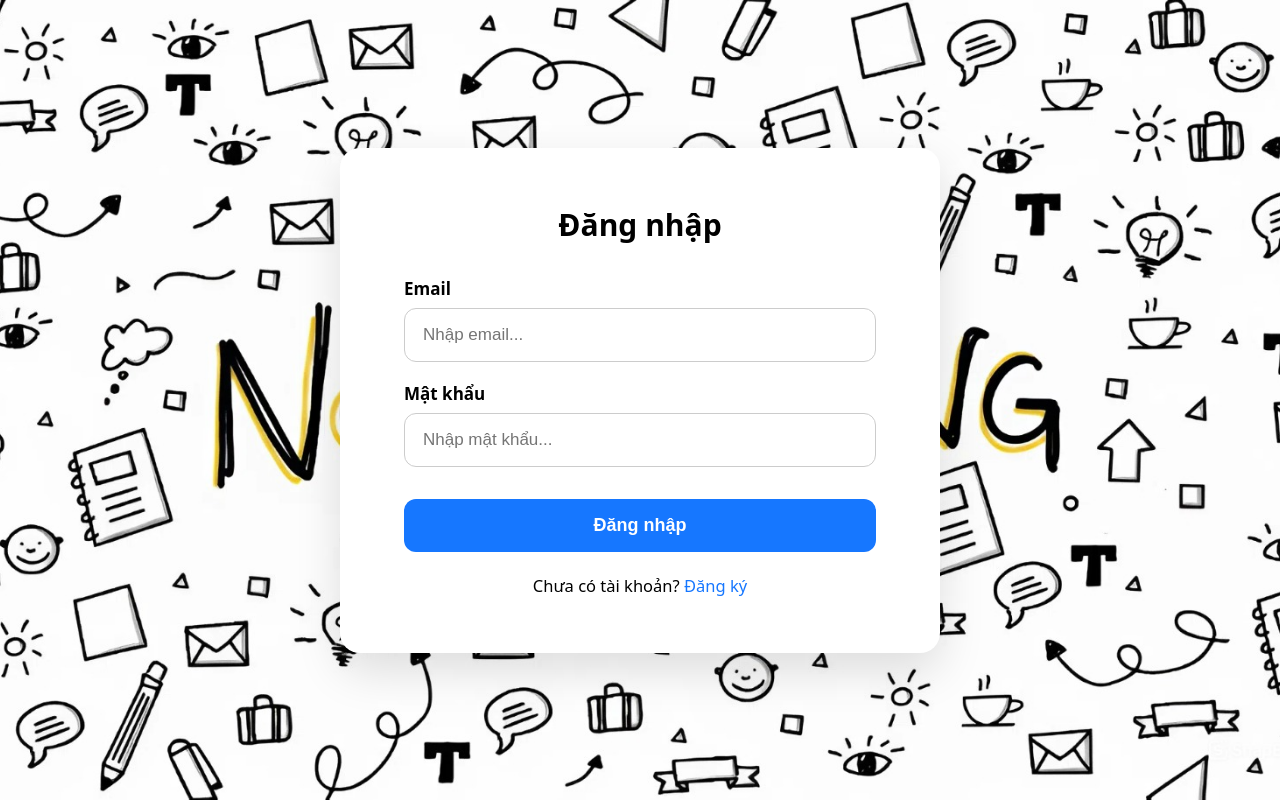
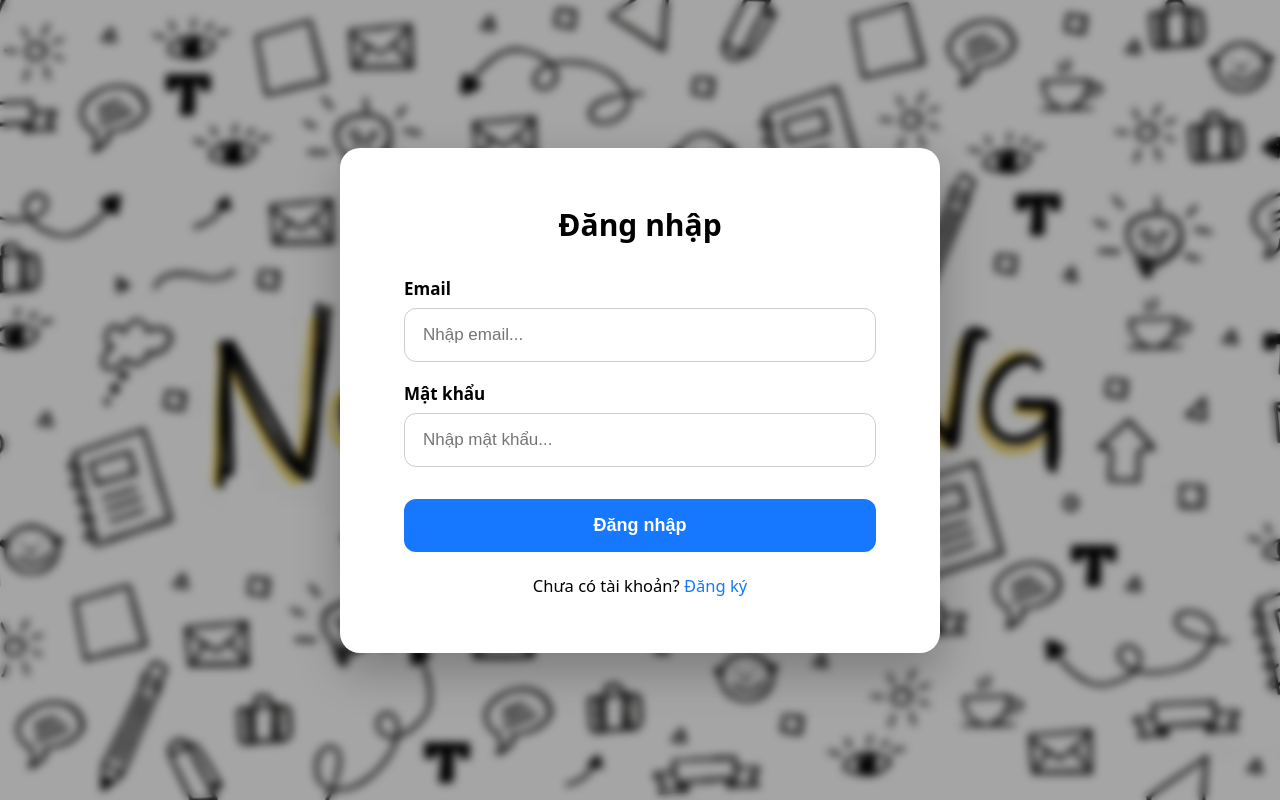
Before and after one commit to nguyenquocbao123-chu2/note-taking-app-fastapi, a React (Vite) app in the folder note-frontend/: page /login in a window 1280 px wide. Built offline with nearby package versions, Linux system fonts and the light colour scheme.

Commit message:
fix 1 tí

```diff
--- a/note-frontend/src/pages/Login.jsx
+++ b/note-frontend/src/pages/Login.jsx
@@ -9,17 +9,14 @@ export default function Login() {
   const [err, setErr] = useState("");
   const navigate = useNavigate();
 
-  const handleSubmit = async (e) => {
-    e.preventDefault();
-    setErr("");
+  const handleSubmit = (e) => {
+  e.preventDefault();
+  setErr("");
 
-    try {
-      await login(email, password);
-      navigate("/");
-    } catch (error) {
-      setErr(error.response?.data?.detail || "Đăng nhập thất bại");
-    }
-  };
+  localStorage.setItem("access_token", "fake-token");
+  navigate("/");
+};
+
 
   return (
     <div className="auth-container">
--- a/note-frontend/src/styles/auth.css
+++ b/note-frontend/src/styles/auth.css
@@ -7,29 +7,42 @@
 
   /* BACKGROUND IMAGE */
   background-image: url("/bn.jpeg");
-  background-size: cover;          /* phủ toàn màn hình */
-  background-position: center;     /* canh giữa */
+  background-size: cover;
+  background-position: center;
   background-repeat: no-repeat;
 
   position: relative;
+  overflow: hidden;
 }
 
+/* OVERLAY LÀM DỊU ẢNH (RẤT QUAN TRỌNG) */
+.auth-container::before {
+  content: "";
+  position: absolute;
+  inset: 0;
+  background: rgba(0, 0, 0, 0.35);   /* chỉnh 0.25–0.45 tùy ảnh */
+  backdrop-filter: blur(4px);        /* có thể bỏ nếu không thích */
+  z-index: 1;
+}
 
 /* CARD LOGIN */
 .auth-box {
-  width: 600px;                 /* ↑ từ 520 → 600 */
-  padding: 56px 64px;           /* ↑ nhẹ */
+  width: 600px;
+  padding: 56px 64px;
   background: #ffffff;
   border-radius: 20px;
-  box-shadow: 0 18px 45px rgba(0, 0, 0, 0.13);
+  box-shadow: 0 18px 45px rgba(0, 0, 0, 0.25);
 
-  font-size: 17px;              /* ↑ base font */
+  font-size: 17px;
+
+  position: relative;
+  z-index: 2;   /* ĐÈ LÊN BACKGROUND + OVERLAY */
 }
 
 /* TIÊU ĐỀ */
 .auth-title {
   text-align: center;
-  font-size: 30px;              /* ↑ từ 28 → 30 */
+  font-size: 30px;
   font-weight: 700;
   margin-bottom: 32px;
 }
@@ -46,7 +59,7 @@
 /* INPUT */
 .auth-box input {
   width: 100%;
-  padding: 16px 18px;           /* input cao hơn */
+  padding: 16px 18px;
   border-radius: 12px;
   border: 1px solid #ccc;
   outline: none;
@@ -66,7 +79,7 @@
   border: none;
   background-color: #1677ff;
   color: white;
-  font-size: 18px;              /* ↑ */
+  font-size: 18px;
   font-weight: 600;
   cursor: pointer;
 }
```
